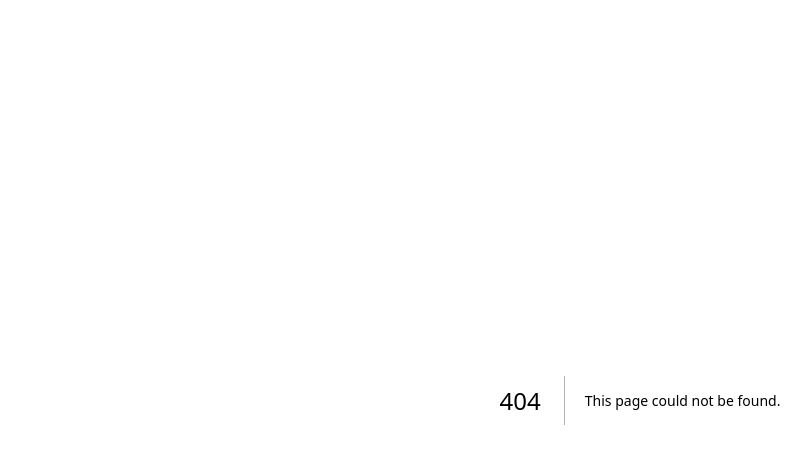
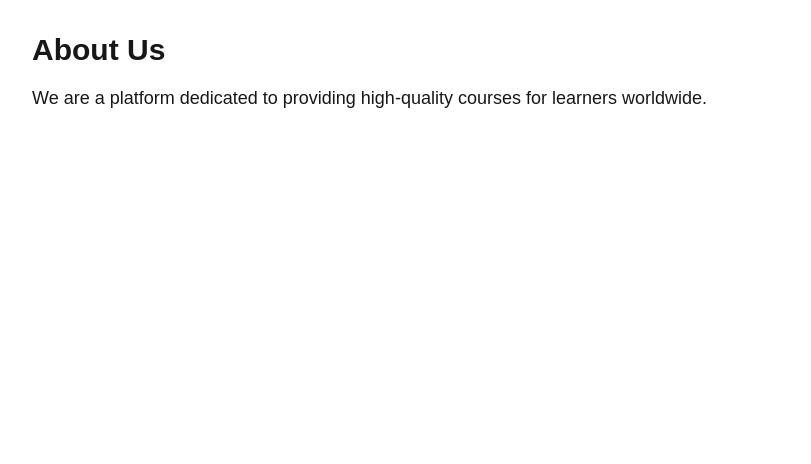
Before and after one commit to Batman99SD/edulite, a Next.js app: page /about in a window 1280 px wide. Before the commit this address had no page. Shown: the top 464 px of the page, without its empty margins (0-811 px from the left). Built offline with nearby package versions, Linux system fonts and the light colour scheme.

Commit message:
about page

```diff
--- /dev/null
+++ b/src/app/about/page.tsx
@@ -0,0 +1,13 @@
+import React from "react";
+
+export default function AboutPage() {
+  return (
+    <div className="p-8">
+      <h1 className="text-3xl font-bold">About Us</h1>
+      <p className="mt-4 text-lg">
+        We are a platform dedicated to providing high-quality courses for
+        learners worldwide.
+      </p>
+    </div>
+  );
+}
```
